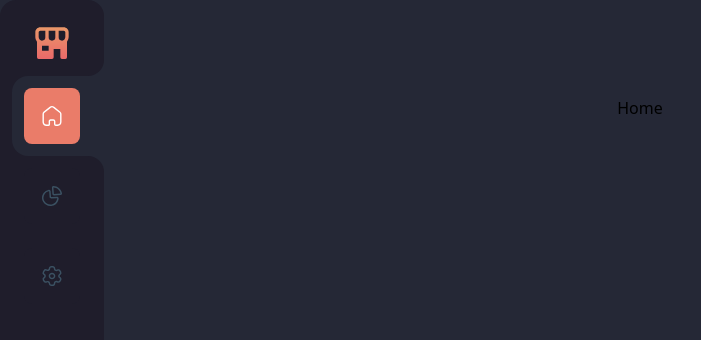
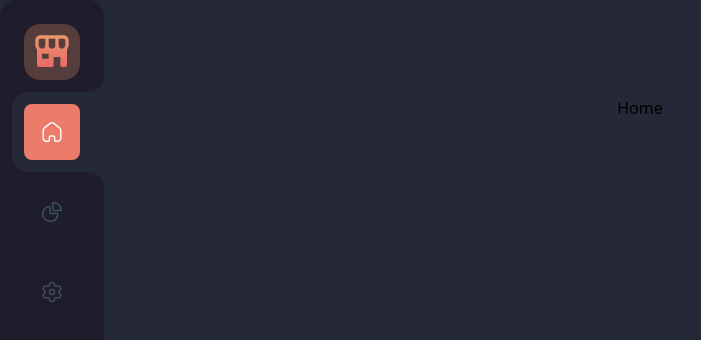
Before and after one commit to HenryKun55/visualr-test, a Next.js app: page / in a window 1280 px wide. Shown: the top 340 px of the page, without its empty margins (0-701 px from the left). Built offline with nearby package versions, Linux system fonts and the light colour scheme.

Commit message:
put logo inside menu items

```diff
--- a/src/components/Sidebar.tsx
+++ b/src/components/Sidebar.tsx
@@ -13,6 +13,13 @@ export const Sidebar = () => {
   const isActive = useCallback((pathname: string) => pathname === location, [location])
 
   const menu = [
+    {
+      name: 'Logo',
+      icon: (active: boolean) => <LogoIcon color={active ? 'white' : ''} />,
+      path: 'logo',
+      active: isActive('logo'),
+      isLogo: true,
+    },
     {
       name: 'Home',
       icon: (active: boolean) => <HomeIcon color={active ? 'white' : ''} />,
@@ -36,9 +43,8 @@ export const Sidebar = () => {
   return (
     <>
       <aside className="absolute top-0 left-0 w-[104px] h-full flex flex-col items-center gap-6 p-6 rounded-2xl bg-background-secondary">
-      <LogoIcon />
-        {menu.map(({ name, path, active, icon }) => (
-          <SidebarItem key={name} href={path} active={active}>{icon(active)}</SidebarItem>
+        {menu.map(({ name, path, active, icon, isLogo }) => (
+          <SidebarItem key={name} href={path} active={active} isLogo={isLogo}>{icon(active)}</SidebarItem>
         ))}
       </aside>
     </>
--- a/src/components/SidebarItem.tsx
+++ b/src/components/SidebarItem.tsx
@@ -18,15 +18,19 @@ const sidebarItem = tv({
   }
 })
 
-export interface SidebarItemProps extends LinkProps, HTMLAttributes<HTMLAnchorElement>, VariantProps<typeof sidebarItem> { }
+export interface SidebarItemProps extends LinkProps, HTMLAttributes<HTMLAnchorElement>, VariantProps<typeof sidebarItem> {
+  isLogo?: boolean
+}
 
 export const SidebarItem = forwardRef<LinkProps, SidebarItemProps>(
-  ({ className, active, children, ...props }, ref) => {
+  ({ className, active, children, isLogo, ...props }, ref) => {
     const parent = useRef(null)
 
     useEffect(() => {
       parent.current && autoAnimate(parent.current)
     }, [parent])
+
+    if (isLogo) return <div className="p-2 flex items-center justify-center bg-custom-orange-secondary/[.26] rounded-2xl">{children}</div>
 
     return (
       <div ref={parent}>
```
